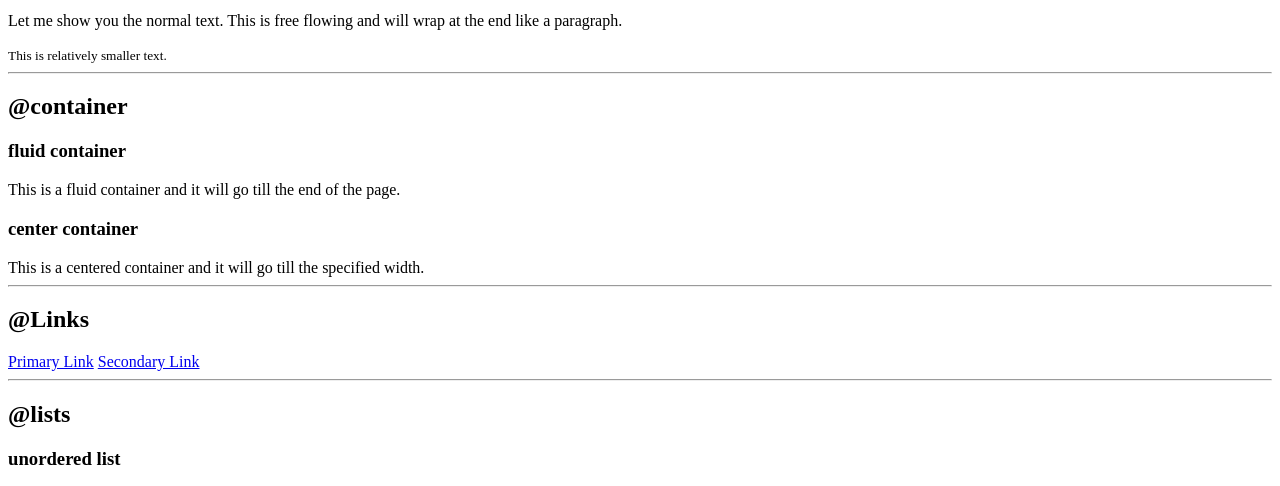
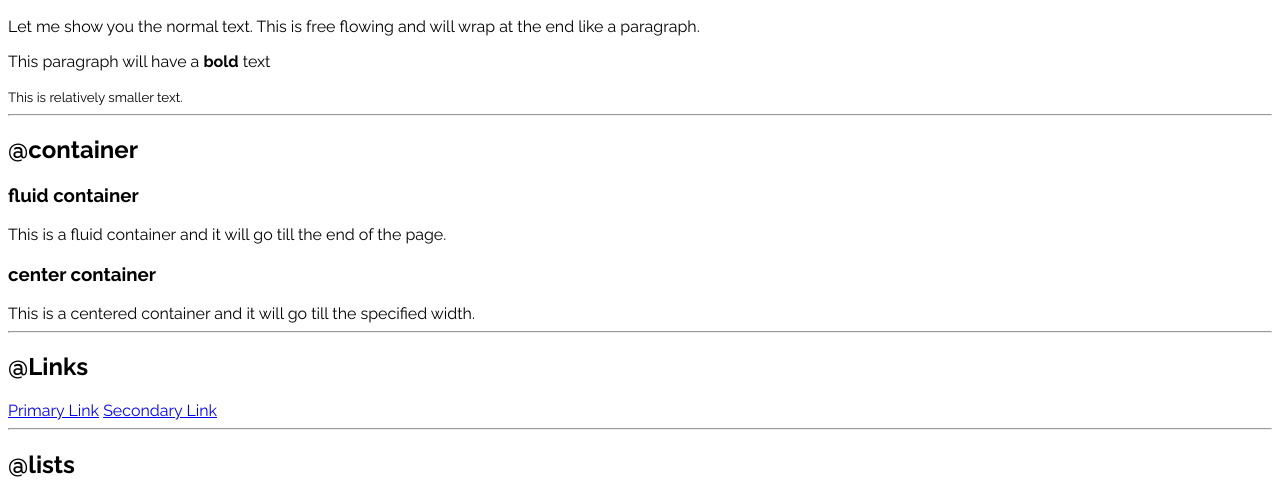
Before and after one commit to ganeshgajula/component-library-for-ganeshgajula-site, a plain HTML site: page index.html in a window 1280 px wide. Shown: the part 278-764 px from the top of the page. Drawn offline with Linux system fonts and the light colour scheme.

Commit message:
style: typography

```diff
--- a/index.html
+++ b/index.html
@@ -3,6 +3,7 @@
   <head>
     <meta charset="UTF-8" />
     <meta name="viewport" content="width=device-width, initial-scale=1.0" />
+    <link rel="stylesheet" href="/styles.css" />
     <title>Component Library</title>
   </head>
   <body>
@@ -22,6 +23,7 @@
       Let me show you the normal text. This is free flowing and will wrap at the
       end like a paragraph.
     </p>
+    <p>This paragraph will have a <strong>bold</strong> text</p>
     <small>This is relatively smaller text.</small>
 
     <hr />
--- /dev/null
+++ b/styles.css
@@ -0,0 +1,5 @@
+@import url("https://fonts.googleapis.com/css2?family=Raleway:wght@400;700&display=swap");
+
+body {
+  font-family: "Raleway", sans-serif;
+}
```
